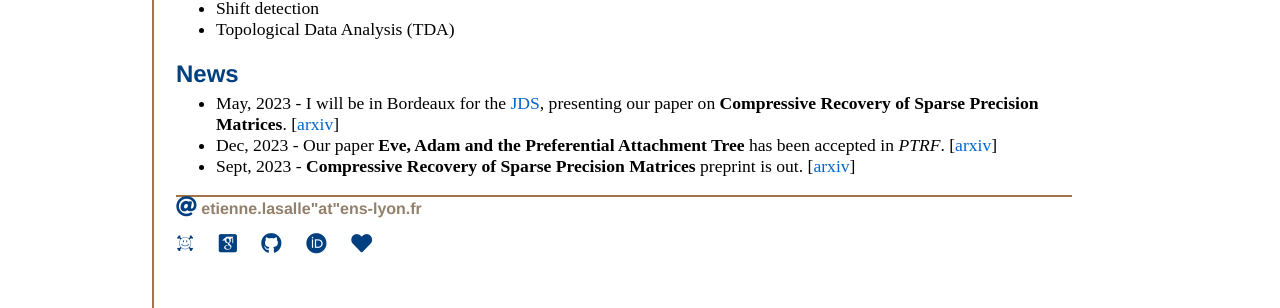
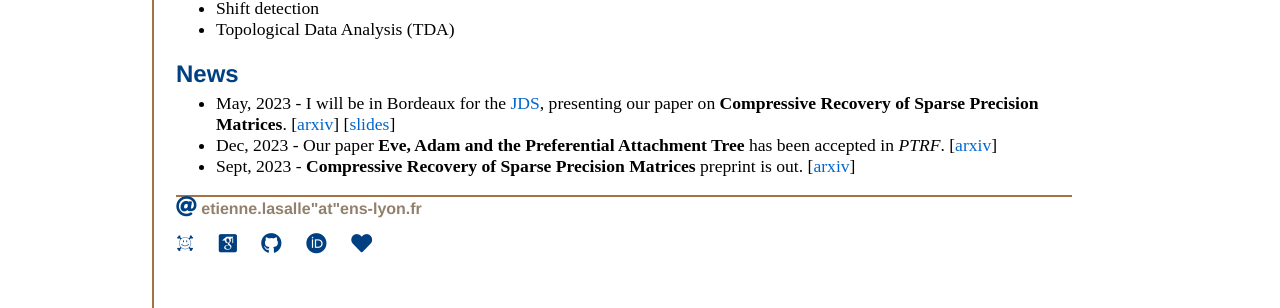
Before and after one commit to elasalle/elasalle.github.io, a Jekyll site: the page built from index.html, in a window 1280 px wide. Shown: the part 420-728 px from the top of the page. Built offline with Jekyll 4.4.1, drawn with Linux system fonts in a browser that asks for light colours; some web fonts are replaced.

Commit message:
Update index.html

```diff
--- a/index.html
+++ b/index.html
@@ -36,7 +36,8 @@
 
 	<h2 class="title2">News</h2>
 	<ul class="normalsize">
-		<li>May, 2023 - I will be in Bordeaux for the <a href="https://jds2024.sciencesconf.org/">JDS</a>, presenting our paper on <b>Compressive Recovery of Sparse Precision Matrices</b>. [<a href="https://arxiv.org/pdf/2311.04673.pdf">arxiv</a>]</li>
+		<li>May, 2023 - I will be in Bordeaux for the <a href="https://jds2024.sciencesconf.org/">JDS</a>,
+			 presenting our paper on <b>Compressive Recovery of Sparse Precision Matrices</b>. [<a href="https://arxiv.org/pdf/2311.04673.pdf">arxiv</a>] [<a href="research/slides/lasalle_jds_2024_compressed.pdf">slides</a>]</li>
 		<li>Dec, 2023 - Our paper <b>Eve, Adam and the Preferential Attachment Tree</b> has been accepted in <i>PTRF</i>. 	[<a href="https://arxiv.org/pdf/2303.04752.pdf">arxiv</a>]</li>
 		<li>Sept, 2023 - <b>Compressive Recovery of Sparse Precision Matrices</b> preprint is out. 	[<a href="https://arxiv.org/pdf/2311.04673.pdf">arxiv</a>]</li>
 	</ul>
```
